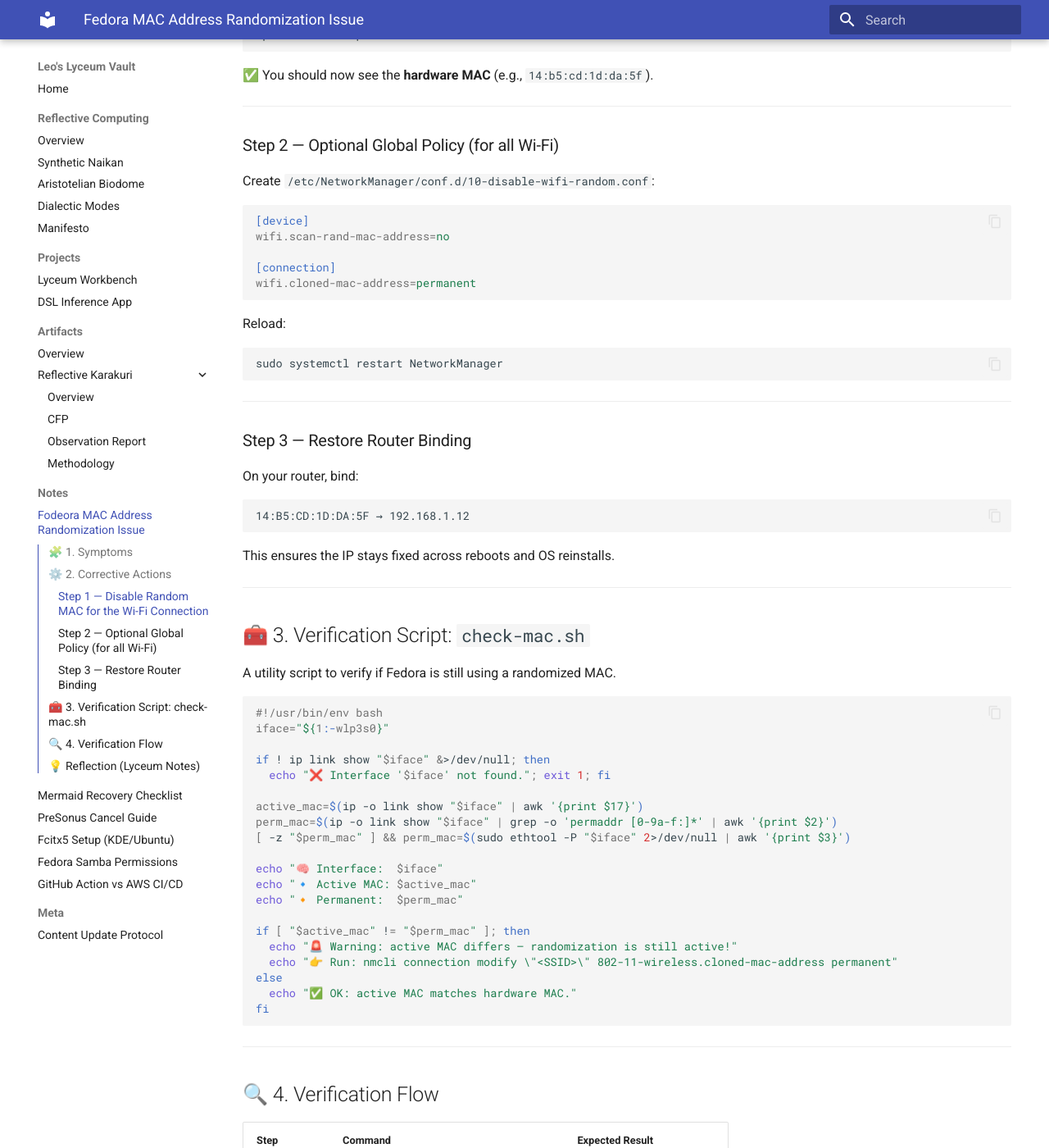
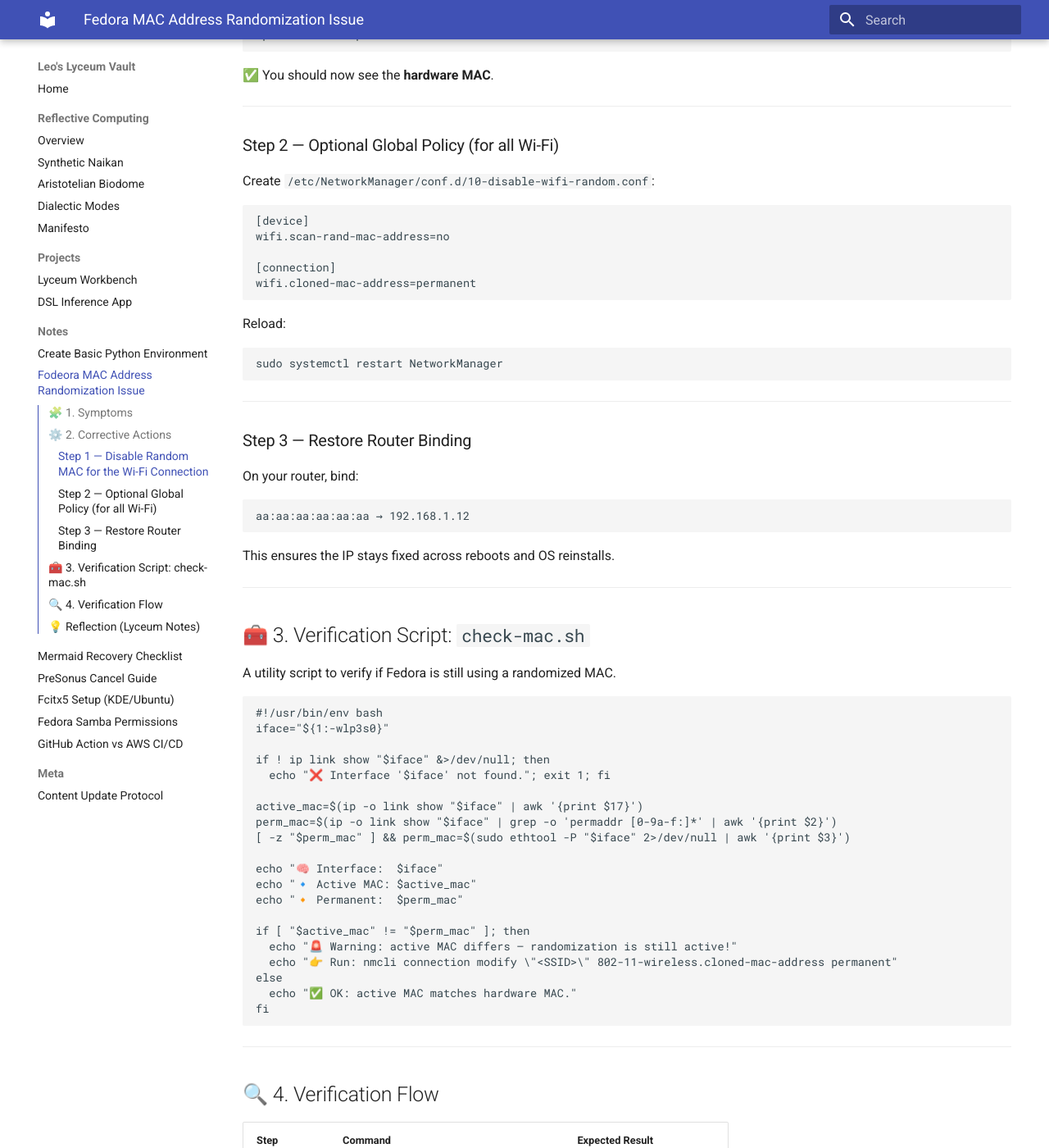
Before and after one commit to leo-nakayama/lyceum-vault, an MkDocs documentation site: the page built from docs/notes/Fedora_MAC_Address_Randomization_Issue.md, in a window 1280 px wide and 1400 px high, scrolled down 1073 px. Shown: the whole window at 82% size. Built offline with MkDocs 1.6.1 and Material for MkDocs 9.7.7, drawn with Linux system fonts in a browser that asks for light colours; a script that is not in the unit is left out; some of the changed text lies outside the part shown.

Commit message:
major delition of Reflective Karakuri, updating Python env human written content.

````diff
--- a/docs/notes/Fedora_MAC_Address_Randomization_Issue.md
+++ b/docs/notes/Fedora_MAC_Address_Randomization_Issue.md
@@ -26,7 +26,7 @@ to be assigned, breaking router DHCP binding and SSH connectivity.
 | `ping e14` (from g16) | `Destination Host Unreachable` | No route to previous IP |
 | `nslookup e14` | `192.168.1.12` | Name resolution still cached |
 | `ssh leo@e14` | `No route to host` | TCP unreachable |
-| `ip addr show wlp3s0` (on e14) | `link/ether 0a:8c:57:a9:8b:ad permaddr 14:b5:cd:1d:da:5f` | Randomized MAC detected |
+| `ip addr show wlp3s0` (on e14) | `link/ether 0a:8c:57:a9:8b:ad permaddr aa:aa:aa:aa:aa:aaf` | Randomized MAC detected |
 
 **Root Cause:**
 Fedora’s `NetworkManager` uses a randomized Wi-Fi MAC address each connection
@@ -51,7 +51,7 @@ Verify:
 ip link show wlp3s0
 ```
 
-✅ You should now see the **hardware MAC** (e.g., `14:b5:cd:1d:da:5f`).
+✅ You should now see the **hardware MAC**.
 
 ---
 
@@ -80,7 +80,7 @@ sudo systemctl restart NetworkManager
 On your router, bind:
 
 ```
-14:B5:CD:1D:DA:5F → 192.168.1.12
+aa:aa:aa:aa:aa:aa → 192.168.1.12
 ```
 
 This ensures the IP stays fixed across reboots and OS reinstalls.
@@ -143,7 +143,7 @@ fi
 
 ✅ **Outcome:**
 
-* e14 now consistently reports its hardware MAC (`14:b5:cd:1d:da:5f`).
+* e14 now consistently reports its hardware MAC.
 * Router rebinds static IP `192.168.1.12`.
 * g16 ↔ e14 SSH restored.
 * Verified using `check-mac.sh`.
--- a/mkdocs.yml
+++ b/mkdocs.yml
@@ -6,10 +6,7 @@ theme:
   - navigation.sections
   - navigation.expand
   - toc.integrate
-  - content.code.copy
-extra_javascript:
-  - https://unpkg.com/mermaid@10.9.1/dist/mermaid.min.js
-  - js/mermaid-init.js
+  - content.code.copyk
 nav:
 - Home: index.md
 - Reflective Computing:
@@ -21,14 +18,8 @@ nav:
 - Projects:
   - Lyceum Workbench: projects/lyceum-workbench.md
   - DSL Inference App: projects/dsl-inference-app.md
-- Artifacts:
-  - Overview: reflective-computing/artifacts/index.md
-  - Reflective Karakuri:
-    - Overview: reflective-computing/reflective-karakuri/index.md
-    - CFP: reflective-computing/reflective-karakuri/2025-Reflective-Karakuri-CFP.md
-    - Observation Report: reflective-computing/reflective-karakuri/2025-Reflective-Karakuri-ObservationReport.md
-    - Methodology: reflective-computing/reflective-karakuri/methodology.md
 - Notes:
+  - Create Basic Python Environment: notes/Create-Basic-Python-Environment-then-start-from-red.md
   - Fodeora MAC Address Randomization Issue: notes/Fedora_MAC_Address_Randomization_Issue.md
   - Mermaid Recovery Checklist: notes/mermaid-recovery-checklist.md
   - PreSonus Cancel Guide: notes/presonus-cancel-guide.md
@@ -43,9 +34,6 @@ markdown_extensions:
   - tables
   - toc:
       permalink: true
-  - pymdownx.details
-  - fenced_code
-  - pymdownx.superfences
 extra:
   social:
   - icon: material/github
````
Also changed, not shown: delete/index.md (renamed from docs/reflective-computing/artifacts/index.md, +0 -6 lines), docs/index.md (+0 -1 lines), docs/notes/Create-Basic-Python-Environment-then-start-from-red.md (added, +77 -0 lines), deleted/reflective-karakuri/2025-Reflective-Karakuri-CFP.md (renamed from docs/reflective-computing/reflective-karakuri/2025-Reflective-Karakuri-CFP.md), deleted/reflective-karakuri/2025-Reflective-Karakuri-ObservationReport.md (renamed from docs/reflective-computing/reflective-karakuri/2025-Reflective-Karakuri-ObservationReport.md), deleted/reflective-karakuri/index.md (renamed from docs/reflective-computing/reflective-karakuri/index.md), deleted/reflective-karakuri/methodology.md (renamed from docs/reflective-computing/reflective-karakuri/methodology.md), docs/projects/dsl-inference-app.md (line endings or trailing spaces), 2 other files.
